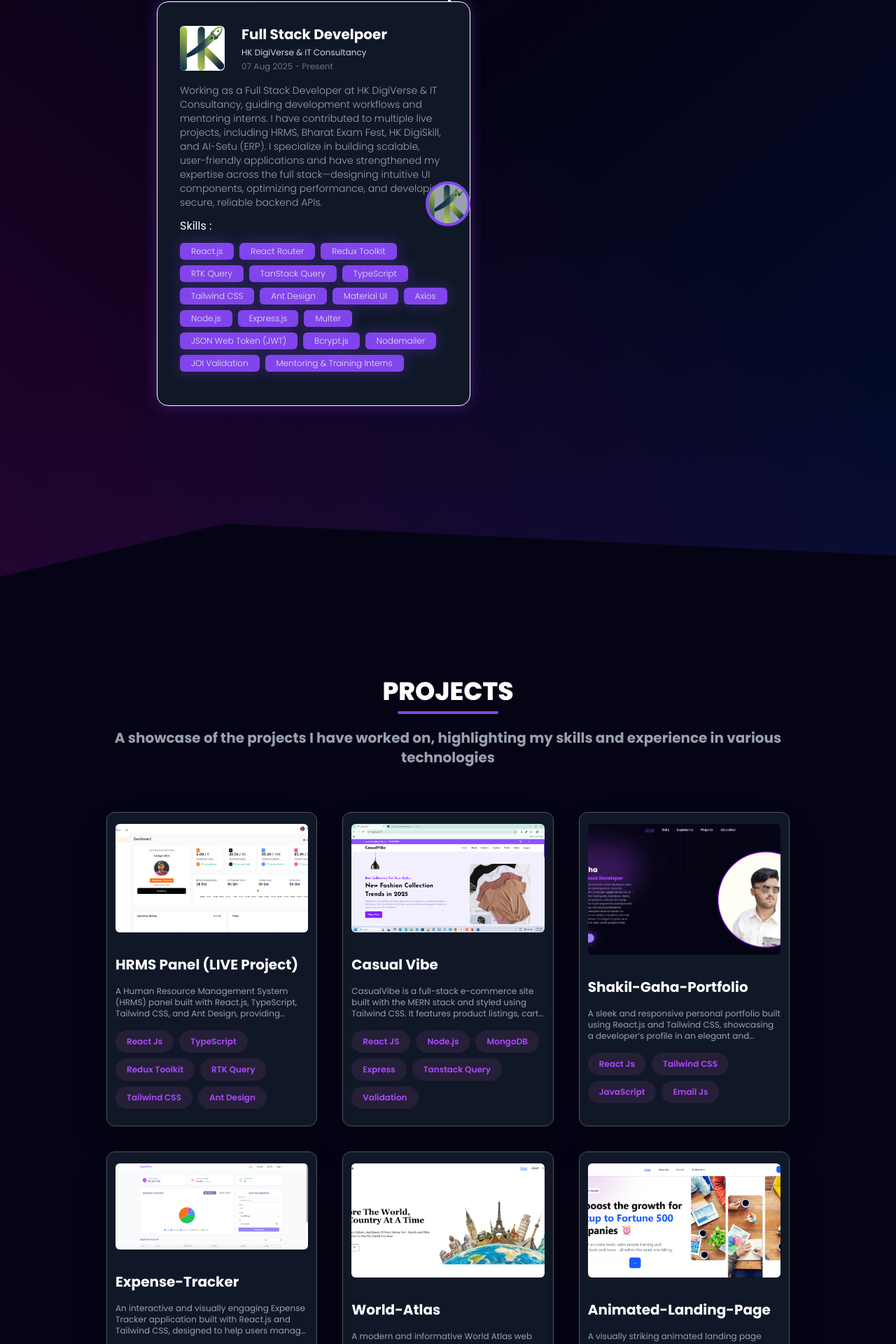
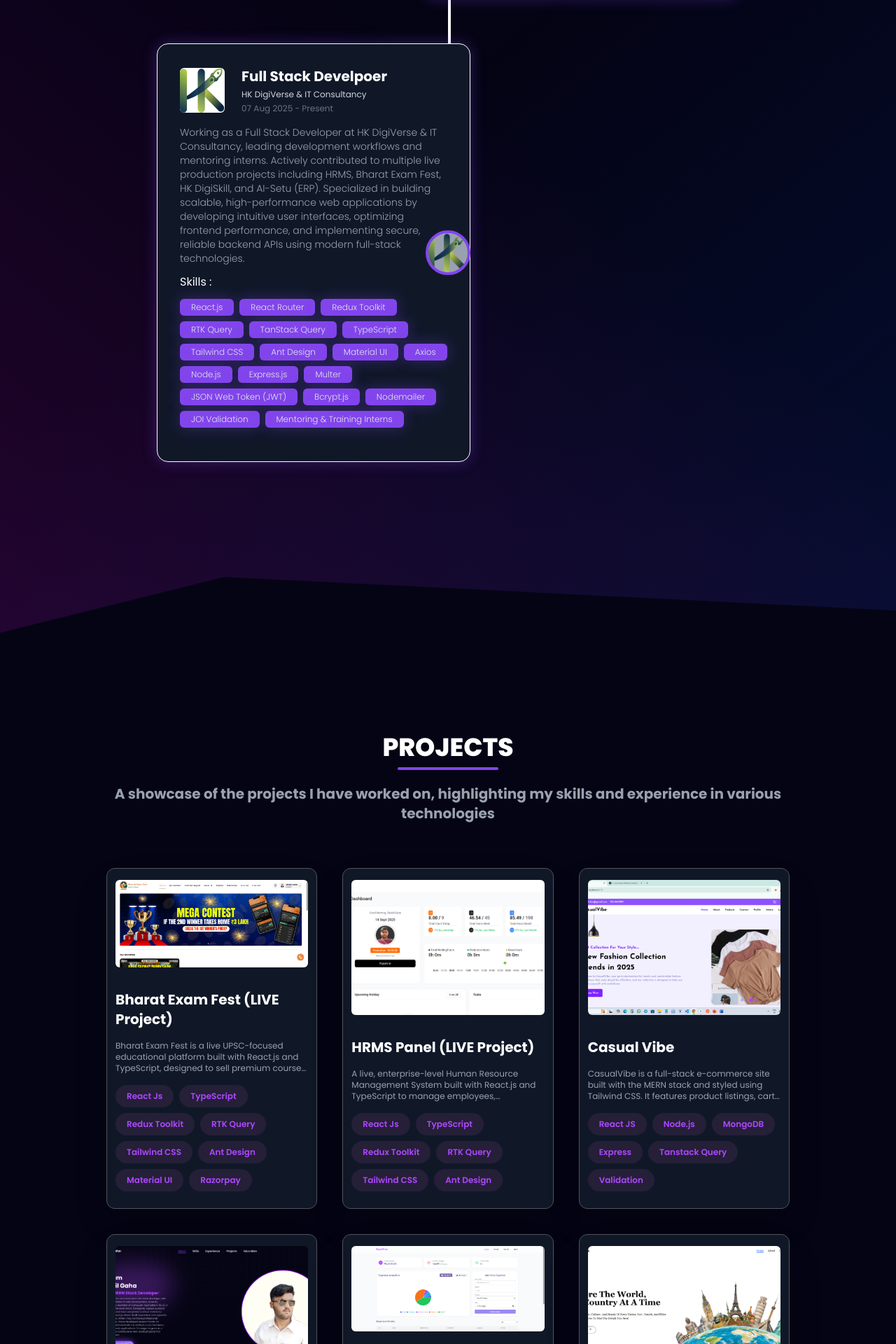
Before and after one commit to Shakilgaha/React-Portfolio, a React (Vite) app: page / in a window 1280 px wide. Shown: the part 2538-4458 px from the top of the page at 70% size. Built offline with nearby package versions, Linux system fonts and the light colour scheme.

Commit message:
Project BEF Added

```diff
--- a/src/components/Projects.jsx
+++ b/src/components/Projects.jsx
@@ -12,30 +12,55 @@
   };
 
   return (
-    <section id="project" className="py-24 pb-24 font-sans relative  container ">
+    <section
+      id="project"
+      className="py-24 pb-24 font-sans relative  container "
+    >
       <div className=" m-auto px-1 md:px-20 ">
         {/* Heading Section */}
-        <motion.div variants={fadeIn("up", 0.2)} initial="hidden" whileInView="show" className="flex flex-col justify-center items-center text-center mb-16 ">
+        <motion.div
+          variants={fadeIn("up", 0.2)}
+          initial="hidden"
+          whileInView="show"
+          className="flex flex-col justify-center items-center text-center mb-16 "
+        >
           <h1 className="text-4xl font-extrabold  ">PROJECTS</h1>
           <span className="bg-[#8245ec] py-0.5 px-18 mt-2 mb-5 rounded-2xl    "></span>
-          <p className="text-lg md:text-xl font-semibold md:font-bold text-gray-400">A showcase of the projects I have worked on, highlighting my skills and experience in various technologies</p>
+          <p className="text-lg md:text-xl font-semibold md:font-bold text-gray-400">
+            A showcase of the projects I have worked on, highlighting my skills
+            and experience in various technologies
+          </p>
         </motion.div>
 
         {/* Projects Section */}
         <div className="my-12 grid grid-cols-1 md:grid-cols-2 lg:grid-cols-3 gap-9  md:mx-6  ">
           {projects.map((curElem, index) => {
             return (
-              <div key={index} onClick={() => handleProjectClick(curElem)} className="border border-zinc-600 px-3 py-4 flex flex-col w-full rounded-xl backdrop-blur-md cursor-pointer gap-6 bg-gray-900 hover:-translate-y-2 overflow-hidden transition-transform duration-300 shadow-2xl hover:shadow-purple-500/50 ">
+              <div
+                key={index}
+                onClick={() => handleProjectClick(curElem)}
+                className="border border-zinc-600 px-3 py-4 flex flex-col w-full rounded-xl backdrop-blur-md cursor-pointer gap-6 bg-gray-900 hover:-translate-y-2 overflow-hidden transition-transform duration-300 shadow-2xl hover:shadow-purple-500/50 "
+              >
                 <figure className="w-full h-full overflow-hidden">
-                  <img src={curElem.image} alt={curElem.title} className="w-full h-full object-cover rounded-md" />
+                  <img
+                    src={curElem.image}
+                    alt={curElem.title}
+                    className="w-full h-full object-cover rounded-md"
+                  />
                 </figure>
                 <div className="flex flex-col space-y-4 my-2 h-full ">
                   <h1 className="text-xl font-bold "> {curElem.title} </h1>
-                  <p className="text-gray-400 text-xs line-clamp-3 "> {curElem.description} </p>
+                  <p className="text-gray-400 text-xs line-clamp-3 ">
+                    {" "}
+                    {curElem.description}{" "}
+                  </p>
                   <ul className="flex flex-wrap gap-2">
                     {curElem.tags.map((tag, index) => {
                       return (
-                        <li key={index} className="bg-[#251f38] text-purple-500 text-xs px-4 py-2 rounded-2xl font-semibold     ">
+                        <li
+                          key={index}
+                          className="bg-[#251f38] text-purple-500 text-xs px-4 py-2 rounded-2xl font-semibold     "
+                        >
                           {tag}
                         </li>
                       );
@@ -52,27 +77,45 @@
 
       {/*Model Container   */}
       {selectedProject && (
-        <div className="fixed inset-0 z-50 flex items-center justify-center bg-black bg-opacity-90  py-12 ">
-          <div className="bg-gray-900 rounded-xl shadow-2xl lg:w-full w-[90%] max-w-2xl  overflow-hidden relative px-3 pb-4 my-24  ">
-            {/* close model btn */}
-            <div className="flex justify-end px-1 pt-2">
-              <button onClick={() => setSelectedProject(null)} className="mb-3 font-bold text-3xl hover:text-purple-500 ">
-                {" "}
-                &times;{" "}
-              </button>
-            </div>
-
+        <div
+          onClick={() => setSelectedProject(null)}
+          className="fixed inset-0 z-50 flex items-center justify-center bg-black bg-opacity-90  py-12 "
+        >
+          <div
+            onClick={(e) => e.stopPropagation()}
+            className="bg-gray-900 rounded-xl shadow-2xl lg:w-full w-[90%] max-w-2xl  overflow- relative px-3 py-4 my-24  "
+          >
+              {/* close model btn */}
+              <div className="absolute -top-2 w-full flex justify-end  z-50">
+                <button
+                  onClick={() => setSelectedProject(null)}
+                  className="bg-white/10 backdrop-blur-lg px-2 rounded-full mb-3 font-bold text-3xl hover:text-purple-500 "
+                >
+                  {" "}
+                  &times;{" "}
+                </button>
+              </div>
             {/* Model Image */}
-            <figure className="w-full h-full  overflow-hidden">
-              <img src={selectedProject.image} alt={selectedProject.title} className="w-full h-full object-cover rounded-xl" />
+            <figure className="w-full h-full relative overflow-hidden">
+              <img
+                src={selectedProject.image}
+                alt={selectedProject.title}
+                className="w-full h-full object-cover rounded-xl"
+              />
             </figure>
             <div className="flex flex-col space-y-5 my-4  ">
               <h1 className="text-xl font-bold "> {selectedProject.title} </h1>
-              <p className="text-gray-400 text-xs "> {selectedProject.description} </p>
+              <p className="text-gray-400 text-xs ">
+                {" "}
+                {selectedProject.description}{" "}
+              </p>
               <ul className="flex flex-wrap gap-2">
                 {selectedProject.tags.map((tag, index) => {
                   return (
-                    <li key={index} className="bg-[#251f38] text-purple-500 text-xs px-3 py-1 rounded-2xl font-semibold     ">
+                    <li
+                      key={index}
+                      className="bg-[#251f38] text-purple-500 text-xs px-3 py-1 rounded-2xl font-semibold     "
+                    >
                       {tag}
                     </li>
                   );
@@ -82,11 +125,29 @@
 
             {/* Code And Live  Button  */}
             <div className="w-full flex gap-5">
-              <a href={selectedProject.github} target="_blank" rel="noopener noreferrer" className={`rounded-md shadow-2xl w-full px-2 md:px-8 py-2 inline-block mt-5 text-xs md:text-lg font-bold transition duration-300 text-center hover:scale-105 hover:bg-linear-to-r hover:from-[#8245ec] hover:to-[#a885f7]  btn-project-hover  border border-zinc-700 hover:border-0   ${selectedProject.github === null ? " opacity-20 cursor-not-allowed " : "btn-project-hover  hover:scale-105"}`}>
+              <a
+                href={selectedProject.github}
+                target="_blank"
+                rel="noopener noreferrer"
+                className={`rounded-md shadow-2xl w-full px-2 md:px-8 py-2 inline-block mt-5 text-xs md:text-lg font-bold transition duration-300 text-center hover:scale-105 hover:bg-linear-to-r hover:from-[#8245ec] hover:to-[#a885f7]  btn-project-hover  border border-zinc-700 hover:border-0   ${
+                  selectedProject.github === null
+                    ? " opacity-20 cursor-not-allowed "
+                    : "btn-project-hover  hover:scale-105"
+                }`}
+              >
                 {" "}
                 View Code{" "}
               </a>
-              <a href={selectedProject.webapp} target="_blank" rel="noopener noreferrer" className={`rounded-md shadow-2xl w-full px-2 md:px-8 py-2 inline-block mt-5 text-xs md:text-lg font-bold transition duration-300 text-center bg-linear-to-r from-[#8245ec] to-[#a885f7]  ${selectedProject.webapp === null ? " opacity-20 cursor-not-allowed " : "btn-project-hover  hover:scale-105"}`}>
+              <a
+                href={selectedProject.webapp}
+                target="_blank"
+                rel="noopener noreferrer"
+                className={`rounded-md shadow-2xl w-full px-2 md:px-8 py-2 inline-block mt-5 text-xs md:text-lg font-bold transition duration-300 text-center bg-linear-to-r from-[#8245ec] to-[#a885f7]  ${
+                  selectedProject.webapp === null
+                    ? " opacity-20 cursor-not-allowed "
+                    : "btn-project-hover  hover:scale-105"
+                }`}
+              >
                 {" "}
                 View Live{" "}
               </a>
--- a/src/data/constants.js
+++ b/src/data/constants.js
@@ -36,6 +36,7 @@
 
 //! Project Section Logo's
 import PrjPortfolio from "../assets/work_logo/Prj_PortfolioImg.png";
+import PrjBharatExamFest from "../assets/work_logo/Prj_BEF.png";
 import PrjHRMS from "../assets/work_logo/Prj_HRMS_Panel.png";
 import PrjExpense from "../assets/work_logo/Prj_ExpenseTrackerImg.png";
 import PrjWorldAtlas from "../assets/work_logo/Prj_WorldAtlasImg.png";
@@ -58,7 +59,6 @@
       { name: "Axios", logo: "" },
       { name: "TanStack Query", logo: "" },
       { name: "RTK Query", logo: "" },
-
     ],
   },
   {
@@ -102,8 +102,8 @@
     role: "Frontend Intern",
     company: "Tech Grow",
     date: "25 Dec 2024 - 25 Jan 2025",
-    desc: "completed 30 days of a virtual internship program in React js Development with wonderful remarks at Tech Grow from 25/12/2024 to 25/01/2025.  designing and implementing scalable UI components and responsive websites using ReactJs , Tailwind Css  ",
-    skills: ["HTML", "ReactJs", "Tailwind-Css", "React-Router-Dom"],
+    desc: "Completed a Frontend Development internship focused on React.js at Tech Grow. Worked on designing and implementing scalable, reusable UI components and building fully responsive web interfaces. Integrated public APIs using Axios and followed modern frontend best practices with React, Tailwind CSS, and React Router to deliver clean and maintainable code.",
+    skills: ["HTML", "React.js", "Tailwind CSS", "React Router DOM", "Axios"],
   },
   {
     id: 1,
@@ -111,7 +111,7 @@
     role: "Full Stack Develpoer",
     company: "HK DigiVerse & IT Consultancy",
     date: "07 Aug 2025 - Present ",
-    desc: "Working as a Full Stack Developer at HK DigiVerse & IT Consultancy, guiding development workflows and mentoring interns. I have contributed to multiple live projects, including HRMS, Bharat Exam Fest, HK DigiSkill, and AI-Setu (ERP). I specialize in building scalable, user-friendly applications and have strengthened my expertise across the full stack—designing intuitive UI components, optimizing performance, and developing secure, reliable backend APIs.",
+    desc: "Working as a Full Stack Developer at HK DigiVerse & IT Consultancy, leading development workflows and mentoring interns. Actively contributed to multiple live production projects including HRMS, Bharat Exam Fest, HK DigiSkill, and AI-Setu (ERP). Specialized in building scalable, high-performance web applications by developing intuitive user interfaces, optimizing frontend performance, and implementing secure, reliable backend APIs using modern full-stack technologies.",
     skills: [
       "React.js",
       "React Router",
@@ -170,9 +170,29 @@
 export const projects = [
   {
     id: 0,
+    title: "Bharat Exam Fest (LIVE Project)",
+    description:
+      "Bharat Exam Fest is a live UPSC-focused educational platform built with React.js and TypeScript, designed to sell premium courses and host competitive contests. The application allows users to explore and purchase courses, participate in skill-based contests, and win real cash rewards through secure Razorpay payment integration. It features real-time data handling with RTK Query, role-based workflows, and a responsive, modern UI built using Tailwind CSS, Ant Design, and Material UI for a seamless learning and competition experience.",
+    image: PrjBharatExamFest,
+    tags: [
+      "React Js",
+      "TypeScript",
+      "Redux Toolkit",
+      "RTK Query",
+      "Tailwind CSS",
+      "Ant Design",
+      "Material UI",
+      "Razorpay",
+    ],
+    github: null,
+    webapp: "https://www.bharatexamfest.com/",
+  },
+
+  {
+    id: 1,
     title: "HRMS Panel (LIVE Project)",
     description:
-      "A Human Resource Management System (HRMS) panel built with React.js, TypeScript, Tailwind CSS, and Ant Design, providing modules for employee management, attendance, leave tracking, and role-based access. Powered by RTK Query for efficient API handling and React Router DOM for smooth navigation, this project delivers a professional, scalable, and user-friendly dashboard for managing HR operations effectively.",
+      "A live, enterprise-level Human Resource Management System built with React.js and TypeScript to manage employees, attendance, and leave operations. The application features role-based access control, real-time data handling using RTK Query, and a responsive, professional dashboard designed with Tailwind CSS and Ant Design for scalable and efficient HR workflows.",
     image: PrjHRMS,
     tags: [
       "React Js",
@@ -186,7 +206,7 @@
     webapp: "https://hrms.hkdigiverse.com/",
   },
   {
-    id: 1,
+    id: 2,
     title: "Casual Vibe",
     description:
       "CasualVibe is a full-stack e-commerce site built with the MERN stack and styled using Tailwind CSS. It features product listings, cart, orders, and admin controls (ADMIN PANEL). Key features include SwiperJS sliders, Framer Motion animations, and TanStack Query for efficient data fetching. The backend uses Zod for validation, Multer for file uploads, Bcrypt for password hashing, and JWT for secure authentication.",
@@ -203,7 +223,7 @@
     webapp: null,
   },
   {
-    id: 2,
+    id: 3,
     title: "Shakil-Gaha-Portfolio",
     description:
       "A sleek and responsive personal portfolio built using React.js and Tailwind CSS, showcasing a developer’s profile in an elegant and modern layout. The application features dedicated sections for About, Experience, Projects, Skills, and Education, offering a clear and engaging overview of professional background and capabilities. Integrated with EmailJS for seamless contact form functionality, enhanced with dynamic typing effects using Typewriter, and real-time feedback with Toastify notifications, this portfolio ensures both interactivity and a polished user experience. Designed to leave a strong impression on visitors, clients, and recruiters alike.",
@@ -213,7 +233,7 @@
     webapp: "https://shakilgaha-portfolio.netlify.app/",
   },
   {
-    id: 3,
+    id: 4,
     title: "Expense-Tracker",
     description:
       "An interactive and visually engaging Expense Tracker application built with React.js and Tailwind CSS, designed to help users manage their finances effortlessly. It features dynamic data visualization through Recharts, providing clear insights into income and expenses. Smooth navigation is handled with React Router DOM, while Framer Motion adds fluid animations for a modern UI feel. Real-time feedback and alerts are powered by React Hot Toast, enhancing user interaction. With intuitive controls and a clean layout, this tool offers a seamless experience for anyone looking to track and analyze their spending habits effectively.",
@@ -229,7 +249,7 @@
     webapp: "https://shakilgaha-expense-tracker.netlify.app/",
   },
   {
-    id: 4,
+    id: 5,
     title: "World-Atlas",
     description:
       "A modern and informative World Atlas web application developed using React.js and Tailwind CSS, designed to explore countries and their detailed information in an interactive format. The app fetches real-time data for all countries via Axios and displays key details such as name, capital, population, region, and flags. Users can click on any country to navigate to a dedicated page showcasing comprehensive data about the selected nation, thanks to seamless routing handled by React Router DOM. With a clean UI and responsive design, the World Atlas offers an intuitive way to learn about countries across the globe.",
@@ -239,14 +259,14 @@
     webapp: "https://shakilgaha-world-atlas.netlify.app/",
   },
 
-  {
-    id: 5,
-    title: "Animated-Landing-Page",
-    description:
-      "A visually striking animated landing page built with React.js and Tailwind CSS, designed to showcase modern UI design skills. Features include smooth Framer Motion animations and responsive SwiperJS sliders for an engaging, scroll-friendly experience. Built purely for design and aesthetic presentation.",
-    image: PrjAnimatedWeb,
-    tags: ["React JS", "Tailwind CSS", "Framer-Motion", "Swiper Js"],
-    github: "https://github.com/Shakilgaha/React-Animated-Landing-Page.git",
-    webapp: "https://shakilgaha-animated-landing-page.netlify.app/",
-  },
+  // {
+  //   id: 6,
+  //   title: "Animated-Landing-Page",
+  //   description:
+  //     "A visually striking animated landing page built with React.js and Tailwind CSS, designed to showcase modern UI design skills. Features include smooth Framer Motion animations and responsive SwiperJS sliders for an engaging, scroll-friendly experience. Built purely for design and aesthetic presentation.",
+  //   image: PrjAnimatedWeb,
+  //   tags: ["React JS", "Tailwind CSS", "Framer-Motion", "Swiper Js"],
+  //   github: "https://github.com/Shakilgaha/React-Animated-Landing-Page.git",
+  //   webapp: "https://shakilgaha-animated-landing-page.netlify.app/",
+  // },
 ];
```
Also changed, not shown: src/assets/work_logo/Prj_BEF.png (added).
